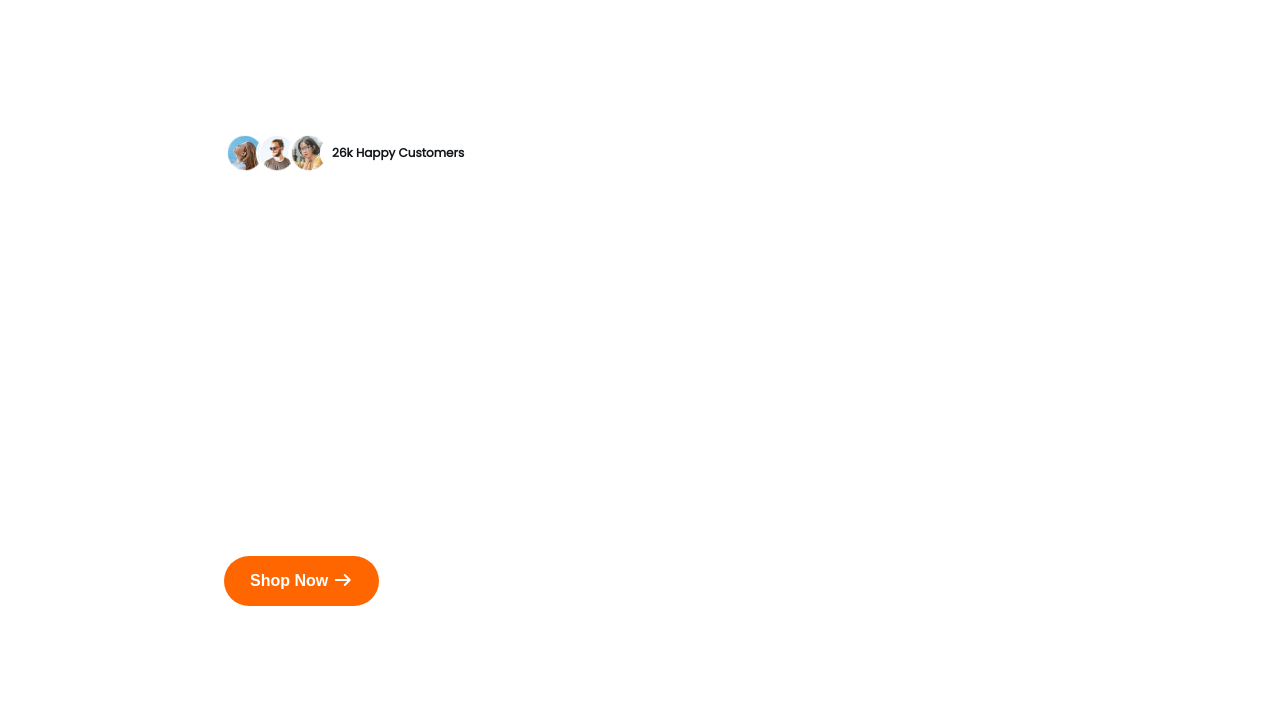
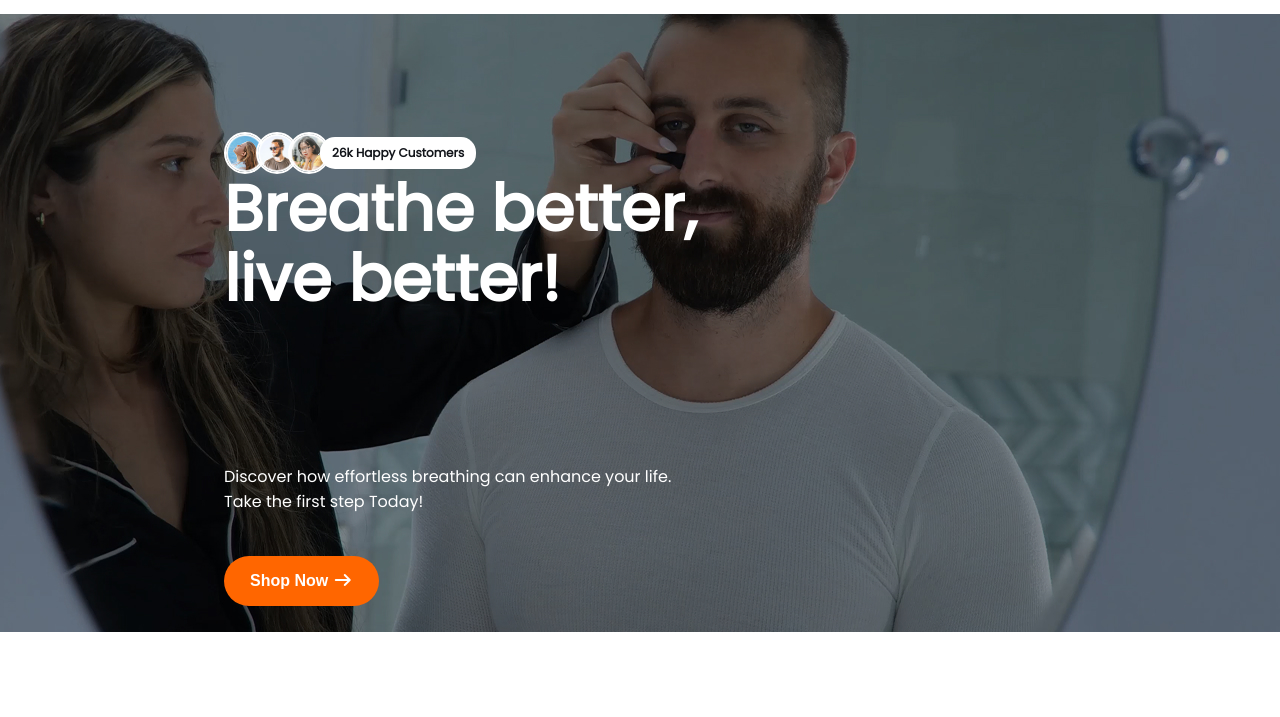
Before and after one commit to joybaidya2/test-project-bbs, a plain HTML site: page index.html in a window 1280 px wide. Shown: the part 83-800 px from the top of the page. Drawn offline with nearby package versions, Linux system fonts and the light colour scheme.

Commit message:
Fixed bg image  missing issue on github page

```diff
--- a/assets/styles/style.css
+++ b/assets/styles/style.css
@@ -97,7 +97,7 @@ body {
 .hero {
     height: 720px;
     width: 100%;
-    background-image: url(../assets/images/image1.jpg);
+    background-image: url("../images/image1.jpg");
     background-size: cover;
     background-position: center -85px;
     background-repeat: no-repeat;
```
